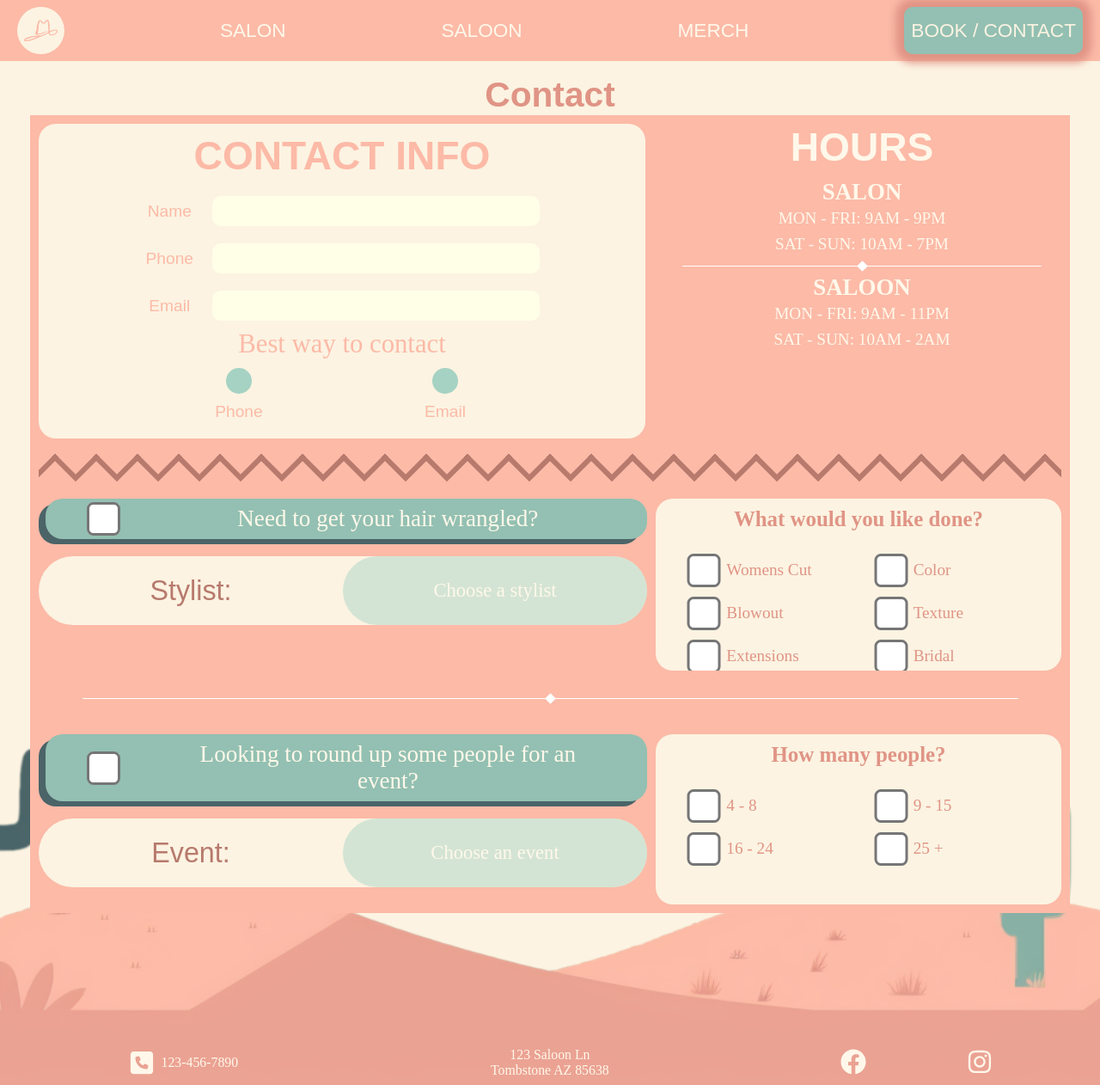
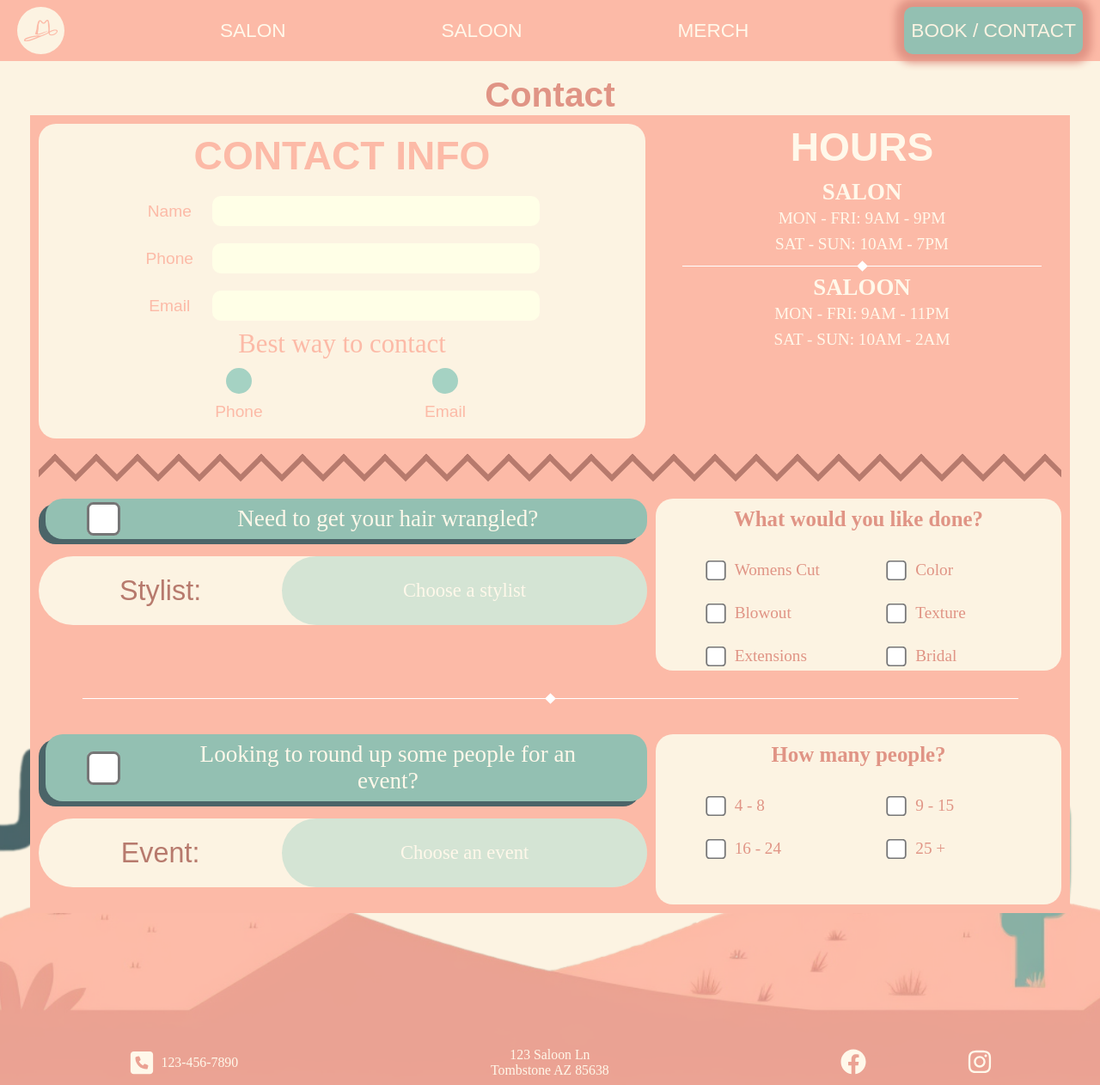
Before and after one commit to kjacobsen327/kjacobsen327.github.io, a PHP site: page /salon_saloon/contact.html in a window 1280 px wide. Shown: the whole page at 86% size. Run offline with PHP 8.4, Linux system fonts and the light colour scheme; some libraries are stand-ins or nearby versions; some web fonts are replaced.

Commit message:
Add files via upload

```diff
--- a/salon_saloon/styles/styles.css
+++ b/salon_saloon/styles/styles.css
@@ -745,7 +745,7 @@ section.booking_options .option_outer_container {
     display: flex;
     justify-content: center;
     align-items: center;
-    width: 50%;
+    width: 40%;
 }
 .choose_text p {
     padding: 5% 10%;
@@ -755,8 +755,8 @@ section.booking_options .option_outer_container {
 .option_selection_container {
     background-color: #a5d2c377;
     position: relative;
-    width: 50%;
-    max-width: 50%;
+    width: 60%;
+    max-width: 60%;
     height: 80px;
     overflow: hidden;
     border-radius: 40px;
@@ -836,9 +836,14 @@ section.booking_options .option_outer_container {
     margin: 10px 0 0 10px;
     border-radius: 20px;
     height: 200px;
-    overflow-y: scroll;
+    /* overflow-y: scroll; */
     color: #e09485;
 }
+.salon .multi_checkbox_outer_container {
+    overflow-y: scroll;
+
+}
+
 .multi_checkbox_outer_container h4 {
     margin: 10px 0 20px 0;
     font-size: 1.1em;
@@ -850,6 +855,8 @@ section.booking_options .option_outer_container {
     display: flex;
     flex-flow: row wrap;
     justify-content: space-evenly;
+
+    padding-left: 20px;
 }
 .multi_checkbox_container div {
     display: flex;
@@ -860,13 +867,13 @@ section.booking_options .option_outer_container {
 .multi_checkbox_container label {
     font-size: .85em;
     display: block;
-    padding-left: 8px;
+    padding-left: 4px;
 }
 .multi_checkbox_container input {
     display: block;
     width: 30px;
     accent-color: #def9f0;
-    transform: scale(3);
+    transform: scale(1.8);
 }
 
 
@@ -876,10 +883,12 @@ form > .spacer {
 
 /* section for saloon booking options */
 section.saloon .multi_checkbox_outer_container {
-    overflow: visible;
     height: auto;
 }
 
+section.saloon .multi_checkbox_container {
+    height: auto;
+}
 section.saloon .options_menu img {
     background-color: #fcbaa7;
 }
@@ -1095,7 +1104,7 @@ footer .sm_icons .icon:active {
         font-size: .8em;
     }
 
-    .spacer {
+    .flexbox_hours_for_mobile .spacer {
         position: absolute;
         bottom: -15px;
     }
```
